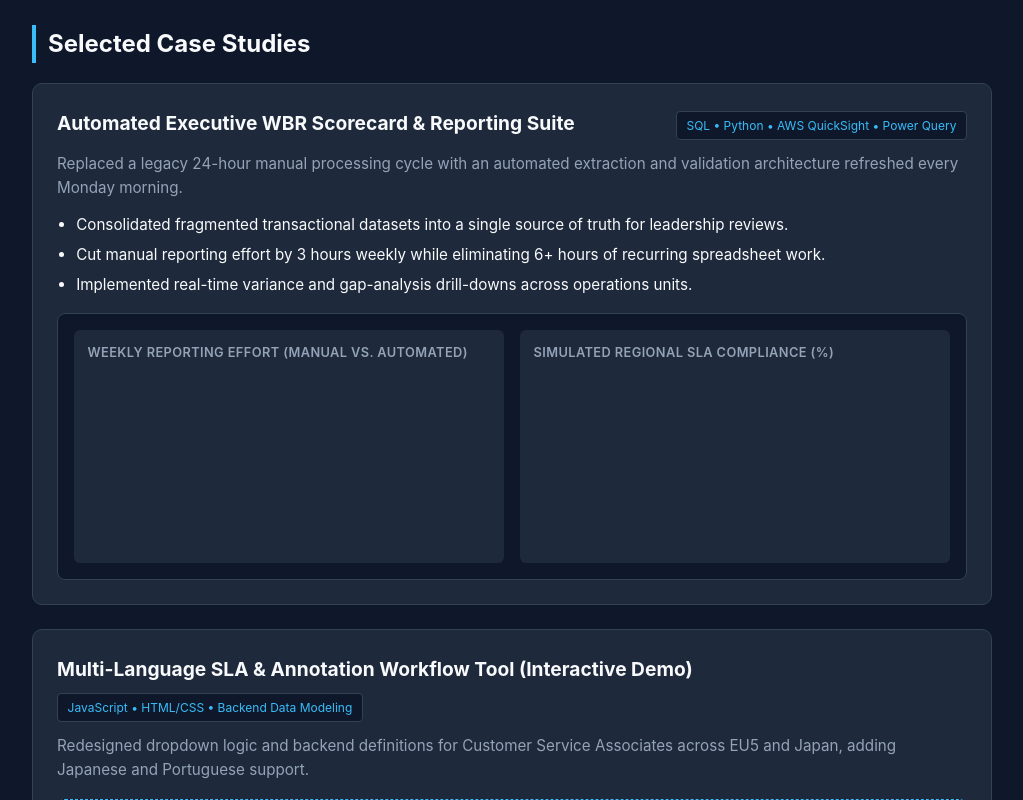
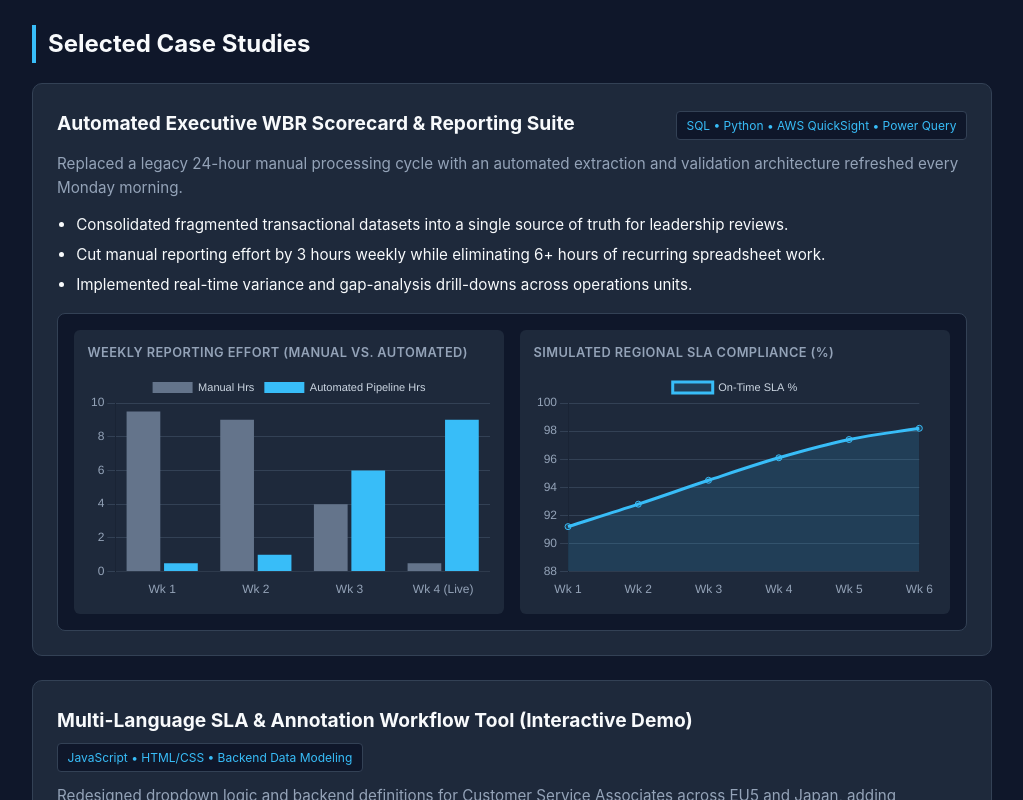
Before and after one commit to varshadevaraj1/varshadevaraj1.github.io, a plain HTML site: page index.html in a window 1280 px wide. Shown: the part 526-1326 px from the top of the page, without its empty margins (128-1151 px from the left). Drawn offline with nearby package versions, Linux system fonts and the light colour scheme; a script that the page names is missing.

```diff
--- a/index.html
+++ b/index.html
@@ -50,7 +50,7 @@
     .chart-title { font-size: 0.8rem; color: var(--muted); margin-bottom: 0.5rem; font-weight: 600; text-transform: uppercase; letter-spacing: 0.4px; }
 
   </style>
-  <script src="https://cloudflare.com"></script>
+  <script src="https://cdn.jsdelivr.net/npm/chart.js@4.4.1/dist/chart.umd.min.js"></script>
 </head>
 <body>
   <div class="container">
```
